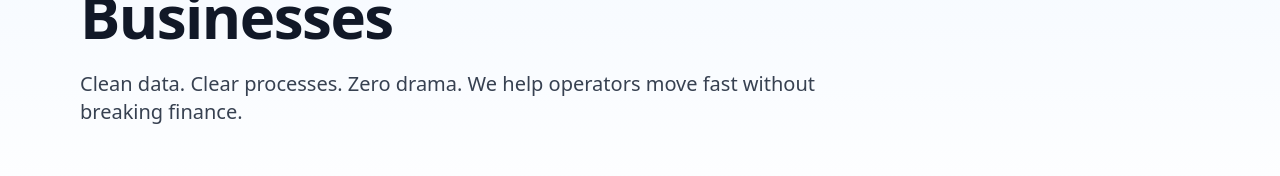
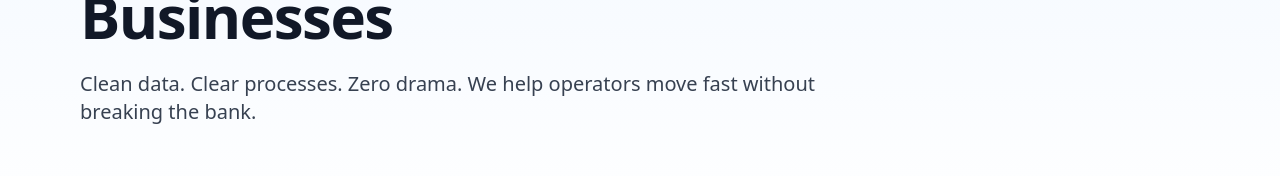
Before and after one commit to markl2305/dominusfoundry, a Next.js app: page / in a window 1280 px wide. Shown: the part 311-487 px from the top of the page. Built offline with nearby package versions, Linux system fonts and the light colour scheme; no server answers.

Commit message:
Update text to clarify financial support

```diff
--- a/app/page.js
+++ b/app/page.js
@@ -14,7 +14,7 @@ export default function Home() {
               We Build Operating Systems for Small Businesses
             </h1>
             <p className="mt-6 text-xl text-gray-700">
-              Clean data. Clear processes. Zero drama. We help operators move fast without breaking finance.
+              Clean data. Clear processes. Zero drama. We help operators move fast without breaking the bank.
             </p>
           </div>
         </div>
```
